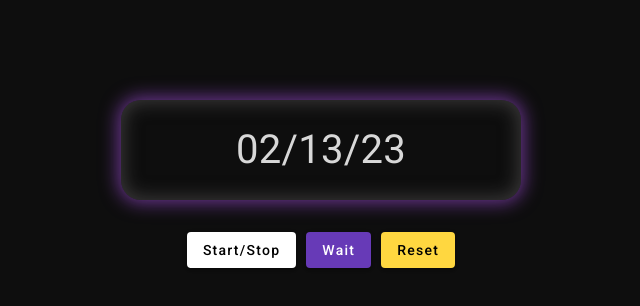
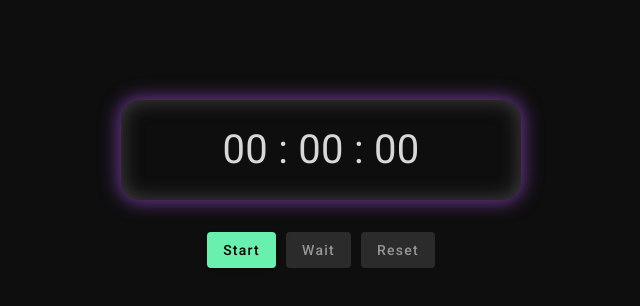
Before and after one commit to Anastasiia-Svechnikova/iteam_internship, an Angular app: page / in a window 1280 px wide. Shown: the top 306 px of the page, without its empty margins (319-959 px from the left). Built offline with nearby package versions, Linux system fonts and the light colour scheme.

Commit message:
added start timer logic, reset timer logic, padStart.pipe.ts and timeTransform helper

```diff
--- a/angular.json
+++ b/angular.json
@@ -26,7 +26,7 @@
             "assets": ["src/favicon.ico", "src/assets"],
             "styles": [
               "./node_modules/normalize.css",
-              "@angular/material/prebuilt-themes/deeppurple-amber.css",
+              "@angular/material/prebuilt-themes/purple-green.css",
               "src/styles.scss"
             ],
             "scripts": []
--- a/src/app/app.module.ts
+++ b/src/app/app.module.ts
@@ -6,11 +6,13 @@ import { AppComponent } from './app.component';
 import { BrowserAnimationsModule } from '@angular/platform-browser/animations';
  import {MatButtonModule} from '@angular/material/button';
 import { StopwatchComponent } from './stopwatch/stopwatch.component';
+import { PadStartPipe } from './stopwatch/padStart.pipe';
 
 @NgModule({
   declarations: [
     AppComponent,
-    StopwatchComponent
+    StopwatchComponent,
+    PadStartPipe,
   ],
   imports: [
     BrowserModule,
--- /dev/null
+++ b/src/app/helpers/timeTransformHelper.ts
@@ -0,0 +1,10 @@
+export const transformTime = (totalTime: number): { hours: number, minutes: number, seconds: number } => {
+    const hours = Math.floor(totalTime / 3600);
+    const minutes = Math.floor((totalTime - hours * 3600) / 60)
+    const seconds = totalTime - (hours* 3600) - minutes * 60
+    return {
+        hours,
+        minutes,
+        seconds
+    }
+}
--- /dev/null
+++ b/src/app/stopwatch/padStart.pipe.ts
@@ -0,0 +1,16 @@
+import { Pipe, PipeTransform } from '@angular/core';
+/*
+ * Raise the value exponentially
+ * Takes an exponent argument that defaults to 1.
+ * Usage:
+ *   value | exponentialStrength:exponent
+ * Example:
+ *   {{ 2 | exponentialStrength:10 }}
+ *   formats to: 1024
+*/
+@Pipe({name: 'padStart'})
+export class PadStartPipe implements PipeTransform {
+  transform(value: number, decorator = '0', length = 2): string {
+    return String(value).padStart(length, decorator)
+  }
+}
--- a/src/app/stopwatch/stopwatch.component.html
+++ b/src/app/stopwatch/stopwatch.component.html
@@ -1,11 +1,11 @@
 
 <section class="section">
     <div class="display">
-        <p class="text">{{time | date:"MM/dd/yy"}}</p>
+        <p class="text">{{hours | padStart: '0': 2}} : {{minutes | padStart: '0': 2}} : {{seconds | padStart: '0': 2}}</p>
     </div>
     <div class="controls">
-        <button mat-raised-button>Start/Stop</button>
-        <button mat-raised-button color="primary">Wait</button>
-        <button mat-raised-button color="accent">Reset</button>
+        <button type="button" (click)="onStart()" color="accent" mat-raised-button>{{!activeMode ? 'Start': 'Stop'}}</button>
+        <button type="button" [disabled]="!activeMode" mat-raised-button color="primary">Wait</button>
+        <button type="button" (click)="onReset()" [disabled]="!activeMode" mat-raised-button color="warn">Reset</button>
     </div>
 </section>
--- a/src/app/stopwatch/stopwatch.component.ts
+++ b/src/app/stopwatch/stopwatch.component.ts
@@ -1,10 +1,50 @@
-import { Component } from '@angular/core';
+import { Component, OnInit } from '@angular/core';
+import { interval, map, Observable, Subscription } from 'rxjs';
+import { transformTime } from '../helpers/timeTransformHelper';
 
 @Component({
   selector: 'app-stopwatch',
   templateUrl: './stopwatch.component.html',
   styleUrls: ['./stopwatch.component.scss']
 })
-export class StopwatchComponent {
-time: number = Date.now()
+export class StopwatchComponent  implements OnInit {
+  hours: number = 0
+  minutes: number = 0
+  seconds = 0
+  activeMode = false;
+  subscription!: Subscription
+  obs$= interval(1000)
+
+
+  ngOnInit(): void {
+
+  }
+
+  onStart() {
+    // const initialTime = Date.now()
+    if (!this.activeMode) {
+      this.subscription = this.obs$
+      //   .pipe(map((el) => el)
+      // )
+      .subscribe(total => {
+        this.hours = transformTime(total).hours
+        this.minutes = transformTime(total).minutes
+        this.seconds = transformTime(total).seconds
+      })
+      this.activeMode = true;
+
+    } else {
+      this.subscription.unsubscribe()
+    }
+  }
+
+
+  onReset() {
+    this.activeMode = false;
+    this.subscription.unsubscribe()
+    this.hours = 0;
+    this.minutes = 0;
+    this.seconds = 0;
+  }
+
 }
--- a/src/styles.scss
+++ b/src/styles.scss
@@ -1,6 +1,6 @@
 /* You can add global styles to this file, and also import other style files */
 
-@import "~@angular/material/prebuilt-themes/deeppurple-amber.css"
+@import "~@angular/material/prebuilt-themes/purple-green.css"
 // /Users/anastasiasvecnikova/Desktop/ITeam/iteam_internship/node_modules/@angular/material/prebuilt-themes
 // iteam_internship/node_modules/@angular/material/prebuilt-themes/deeppurple-amber.css
 // html, body { height: 100%; }
```
Also changed, not shown: src/app/stopwatch/stopwatch.service.ts (added, +9 -0 lines), 2 other files (tests, documents, lock files or other folders).
